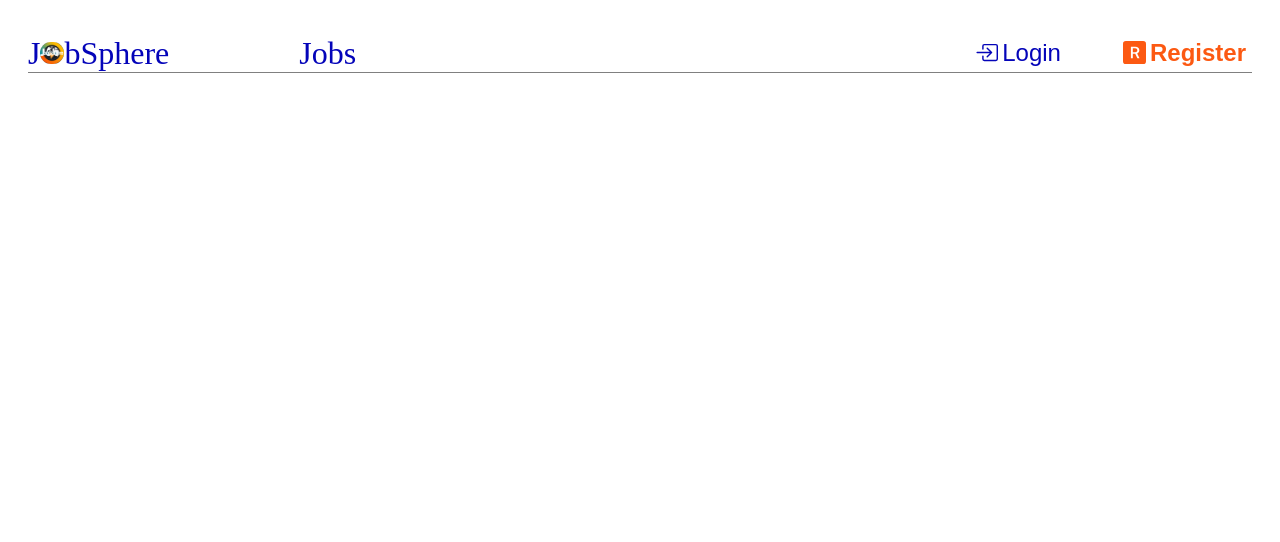
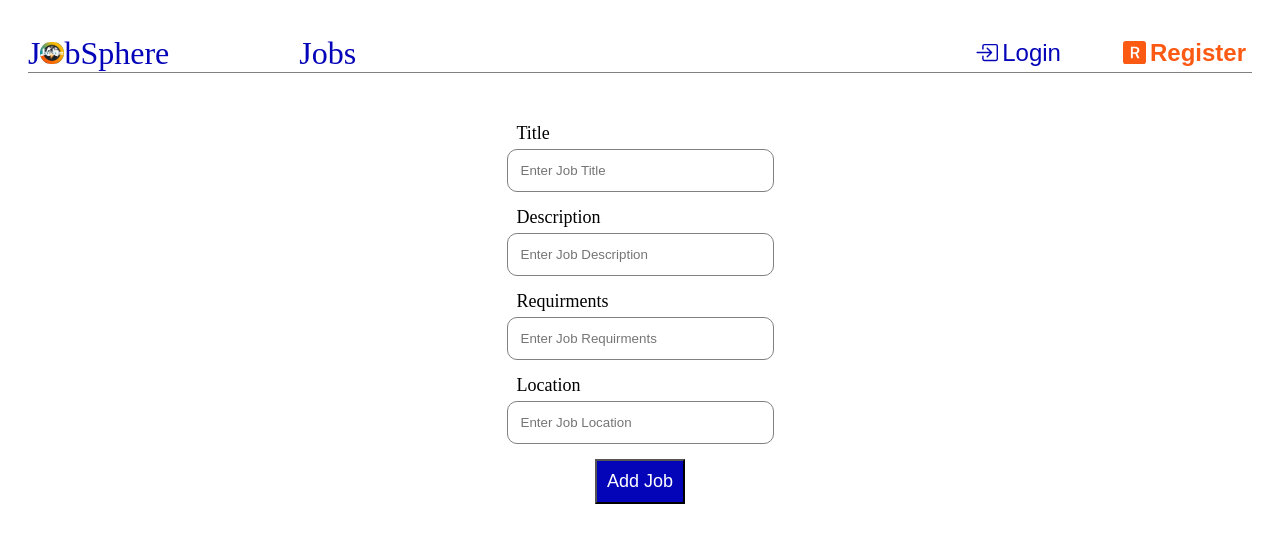
Before and after one commit to C14-BelalAbandah/JobSphere, a React (Vite) app in the folder frontend/: page /addNewJob in a window 1280 px wide. Shown: the top 542 px of the page. Built offline with nearby package versions, Linux system fonts and the light colour scheme.

Commit message:
F10- Add New Job Part 1

```diff
--- a/frontend/src/App.css
+++ b/frontend/src/App.css
@@ -92,3 +92,26 @@
   width: 28px;
   height: 35px;
 }
+
+.addJobSec{
+  display: flex;
+  flex-direction: row;
+  cursor: pointer;
+}
+
+.addJob{
+  font-size: x-large;
+  cursor: pointer;
+  background-color: white;
+  color: rgb(4, 4, 185);
+
+  border: rgba(229, 231, 235, 0.658);
+
+
+}
+
+.addJobIcon{
+  width: 22px;
+  height: 36px;
+  color: rgb(4, 4, 185);
+}
--- a/frontend/src/App.jsx
+++ b/frontend/src/App.jsx
@@ -7,6 +7,7 @@ import { Link, Route, Routes, useNavigate, useParams } from "react-router-dom";
 import Register from "./components/register/register";
 import Login from "./components/login/login";
 import Apply from "./components/apply/apply";
+import NewJob from "./components/newJob/newJob"
 export const toggleContext = createContext();
 
 const App = () => {
@@ -21,6 +22,8 @@ const App = () => {
   const [applyJob, setApplyJob] = useState({});
   const [resultMessage, setResultMessage] = useState(false);
   const [showeAlertMessage, setShoweAlertMessage] = useState(false);
+  const [role, setRole] = useState(localStorage.getItem("role") || "");
+  const [showAddPost, setShowAddPost] = useState(false);
 
   return (
     <div className="App">
@@ -60,7 +63,9 @@ const App = () => {
               </svg>
               Login
             </button>
+
           )}
+
           {!registerToggle && (
             <button
               onClick={() => {
@@ -83,6 +88,15 @@ const App = () => {
               Register
             </button>
           )}
+           { showAddPost && <div className="addJobSec" onClick={()=>{
+            navigate("/addNewJob")
+           }}>
+            {<svg className="addJobIcon" xmlns="http://www.w3.org/2000/svg" width="16" height="16" fill="currentColor"  viewBox="0 0 16 16">
+  <path d="M16 8A8 8 0 1 1 0 8a8 8 0 0 1 16 0M8.5 4.5a.5.5 0 0 0-1 0v3h-3a.5.5 0 0 0 0 1h3v3a.5.5 0 0 0 1 0v-3h3a.5.5 0 0 0 0-1h-3z"/>
+</svg>}
+            <button className="addJob"> Add Job</button>
+           </div>
+             }
           {userInfo && (
             <div className="userInfo">
               <div className="userProfile">
@@ -104,6 +118,7 @@ const App = () => {
               </div>
             </div>
           )}
+
         </div>
       </div>
 
@@ -125,6 +140,10 @@ const App = () => {
           setResultMessage,
           showeAlertMessage,
           setShoweAlertMessage,
+          role,
+          setRole,
+          showAddPost,
+          setShowAddPost,
         }}
       >
         <Routes>
@@ -132,6 +151,7 @@ const App = () => {
           <Route path="/register" element={<Register />} />
           <Route path="/login" element={<Login />} />
           <Route path="/applyNow" element={<Apply />} />
+          <Route path="/addNewJob" element={<NewJob />} />
         </Routes>
       </toggleContext.Provider>
     </div>
--- a/frontend/src/components/apply/apply.jsx
+++ b/frontend/src/components/apply/apply.jsx
@@ -23,7 +23,7 @@ function apply() {
   const submitApplication = () => {
     axios
       .post(
-        `http://localhost:5000/jobs/681a5c266c854fe1957f9328`,
+        `http://localhost:5000/jobs/${applyJob._id}`,
         { firstName, lastName, email, education },
         {
           headers: {
--- a/frontend/src/components/jobs/jobs.jsx
+++ b/frontend/src/components/jobs/jobs.jsx
@@ -17,6 +17,8 @@ function jobs() {
     setUserName,
     applyJob,
     setApplyJob,
+    role, setRole,
+    showAddPost, setShowAddPost,
   } = useContext(toggleContext);
   const navigate= useNavigate()
   const [allJobs, setAllJobs] = useState([]);
@@ -33,6 +35,13 @@ function jobs() {
     setToken(localStorage.getItem("token"));
   }, []);
   console.log(token);
+
+  if (role === "recruiter") {
+    setShowAddPost(true)
+
+  } else {
+    setShowAddPost(false)
+  }
 
   if (token !== null) {
     setLoginToggle(true);
--- a/frontend/src/components/login/login.jsx
+++ b/frontend/src/components/login/login.jsx
@@ -12,7 +12,8 @@ function login() {
     setRigisterToggle,
     userName,
     setUserName,
-
+    role,
+    setRole,
   } = useContext(toggleContext);
   const navigate = useNavigate();
   const [email, setEmail] = useState("");
@@ -20,9 +21,9 @@ function login() {
   const [loginFailedMessage, setLoginFailedMessage] = useState("");
   const [loginFailed, setLoginFailed] = useState(false);
   const [token, setToken] = useState("");
-  /* useEffect(() => {
-    setToken(localStorage.getItem("token"));
-  }, []);*/
+
+  console.log(role);
+
 
   console.log(token);
   if (token !== "") {
@@ -41,12 +42,16 @@ function login() {
         console.log(result.data.token);
         setToken(result.data.token);
         localStorage.setItem("token", result.data.token);
-        console.log("result ", result.data.data.firstName);
-          let modifiedFirstName= result.data.data.firstName.split("")
-          modifiedFirstName[0] =result.data.data.firstName.split("")[0].toUpperCase()
-          setUserName(modifiedFirstName.join(""))
-          localStorage.setItem("userName", modifiedFirstName.join(""))
-          console.log("modifiedFirstName:   ", modifiedFirstName);
+        console.log("result ", result.data.data.role.role);
+        let modifiedFirstName = result.data.data.firstName.split("");
+        modifiedFirstName[0] = result.data.data.firstName
+          .split("")[0]
+          .toUpperCase();
+        setUserName(modifiedFirstName.join(""));
+        localStorage.setItem("userName", modifiedFirstName.join(""));
+        localStorage.setItem("role",result.data.data.role.role)
+        setRole(result.data.data.role.role)
+        console.log("modifiedFirstName:   ", modifiedFirstName);
 
         navigate("/");
         setLoginToggle(true);
--- /dev/null
+++ b/frontend/src/components/newJob/newJob.css
@@ -0,0 +1,29 @@
+
+.newJobPage{
+    display: flex;
+    flex-direction: column;
+    justify-content: space-evenly;
+    align-items: center;
+    margin-top: 50px;
+    gap: 15px;
+}
+
+.titleText,
+.descriptionText,
+.requirmentsText,
+.locationText{ display: flex;
+    align-self: start;
+    font-size: large;
+    margin-bottom: 5px;
+    margin-left: 10px;
+}
+
+.addJobButton{
+    display: flex;
+    align-self: center;
+    background-color: rgb(4, 4, 185);
+    color: white;
+    font-size: large;
+    cursor: pointer;
+    padding: 10px;
+  }
--- /dev/null
+++ b/frontend/src/components/newJob/newJob.jsx
@@ -0,0 +1,56 @@
+import React from 'react'
+import { useState,useEffect,useContext } from 'react'
+import { useNavigate } from 'react-router-dom'
+import "./newJob.css"
+function newJob() {
+    const [title, setTitle] = useState("")
+    const [description, setDescription] = useState("")
+    const [requirments, setRequirments] = useState("")
+    const [location, setLocation] = useState("")
+
+  return (
+    <div className='newJobPage'>
+        <div className="titleSec">
+          <div className="titleText"> Title</div>
+          <input
+            className="input"
+            onChange={(e) => {
+              setTitle(e.target.value);
+            }}
+            placeholder="Enter Job Title"
+          ></input>
+        </div>
+        <div className="descriptionSec">
+          <div className="descriptionText"> Description</div>
+          <input
+            className="input"
+            onChange={(e) => {
+              setDescription(e.target.value);
+            }}
+            placeholder="Enter Job Description"
+          ></input>
+        </div><div className="requirmentsSec">
+          <div className="requirmentsText"> Requirments</div>
+          <input
+            className="input"
+            onChange={(e) => {
+              setRequirments(e.target.value);
+            }}
+            placeholder="Enter Job Requirments"
+          ></input>
+        </div><div className="locationSec">
+          <div className="locationText"> Location</div>
+          <input
+            className="input"
+            onChange={(e) => {
+              setLocation(e.target.value);
+            }}
+            placeholder="Enter Job Location"
+          ></input>
+        </div>
+        <button className='addJobButton'>Add Job</button>
+    </div>
+  )
+}
+
+export default newJob
```
Also changed, not shown: frontend/src/components/apply/applyAfterSearch.jsx (deleted, +0 -160 lines).
